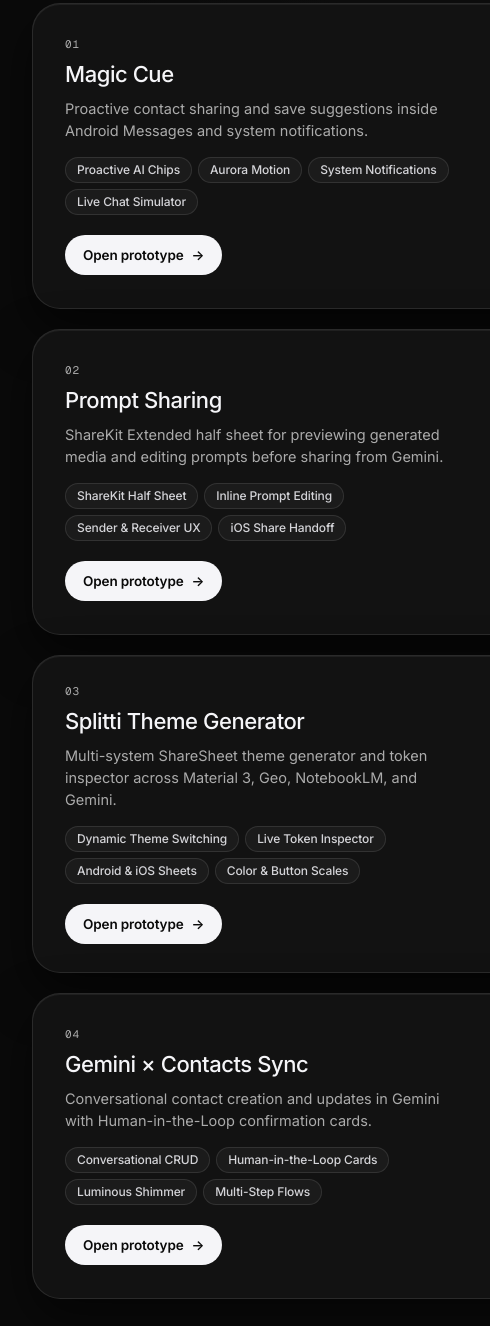
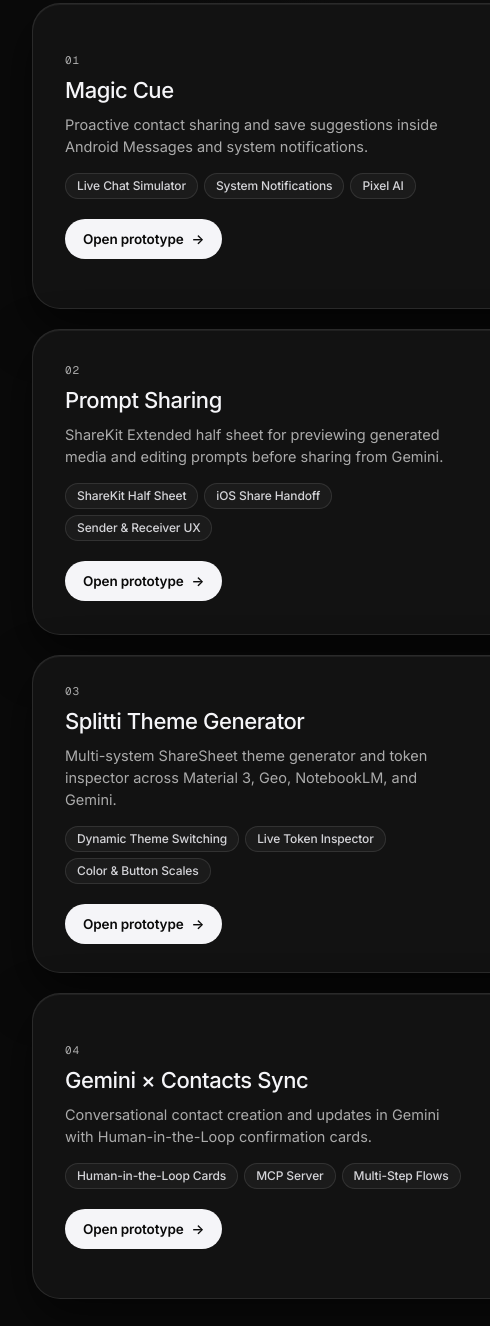
Before and after one commit to ianyen-net/prototypes, a plain HTML site: page index.html in a window 1280 px wide. Shown: the part 254-1580 px from the top of the page, 222-712 px from the left. Drawn offline with nearby package versions, Linux system fonts and the light colour scheme; a web font is replaced by a local one.

Commit message:
Update prototype chips, fix Magic Cue scenario flow a11y, and make Show touches indicator visible

```diff
--- a/index.html
+++ b/index.html
@@ -322,10 +322,9 @@
           <h2 class="proto-name">Magic Cue</h2>
           <p class="proto-desc">Proactive contact sharing and save suggestions inside Android Messages and system notifications.</p>
           <div class="proto-chips" aria-label="Interaction and visual patterns">
-            <span class="proto-chip">Proactive AI Chips</span>
-            <span class="proto-chip">Aurora Motion</span>
+            <span class="proto-chip">Live Chat Simulator</span>
             <span class="proto-chip">System Notifications</span>
-            <span class="proto-chip">Live Chat Simulator</span>
+            <span class="proto-chip">Pixel AI</span>
           </div>
           <span class="proto-cta">Open prototype <span aria-hidden="true">→</span></span>
         </div>
@@ -346,9 +345,8 @@
           <p class="proto-desc">ShareKit Extended half sheet for previewing generated media and editing prompts before sharing from Gemini.</p>
           <div class="proto-chips" aria-label="Interaction and visual patterns">
             <span class="proto-chip">ShareKit Half Sheet</span>
-            <span class="proto-chip">Inline Prompt Editing</span>
+            <span class="proto-chip">iOS Share Handoff</span>
             <span class="proto-chip">Sender &amp; Receiver UX</span>
-            <span class="proto-chip">iOS Share Handoff</span>
           </div>
           <span class="proto-cta">Open prototype <span aria-hidden="true">→</span></span>
         </div>
@@ -370,7 +368,6 @@
           <div class="proto-chips" aria-label="Interaction and visual patterns">
             <span class="proto-chip">Dynamic Theme Switching</span>
             <span class="proto-chip">Live Token Inspector</span>
-            <span class="proto-chip">Android &amp; iOS Sheets</span>
             <span class="proto-chip">Color &amp; Button Scales</span>
           </div>
           <span class="proto-cta">Open prototype <span aria-hidden="true">→</span></span>
@@ -391,9 +388,8 @@
           <h2 class="proto-name">Gemini &times; Contacts Sync</h2>
           <p class="proto-desc">Conversational contact creation and updates in Gemini with Human-in-the-Loop confirmation cards.</p>
           <div class="proto-chips" aria-label="Interaction and visual patterns">
-            <span class="proto-chip">Conversational CRUD</span>
             <span class="proto-chip">Human-in-the-Loop Cards</span>
-            <span class="proto-chip">Luminous Shimmer</span>
+            <span class="proto-chip">MCP Server</span>
             <span class="proto-chip">Multi-Step Flows</span>
           </div>
           <span class="proto-cta">Open prototype <span aria-hidden="true">→</span></span>
```
